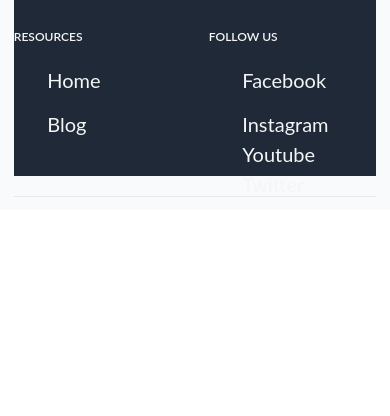
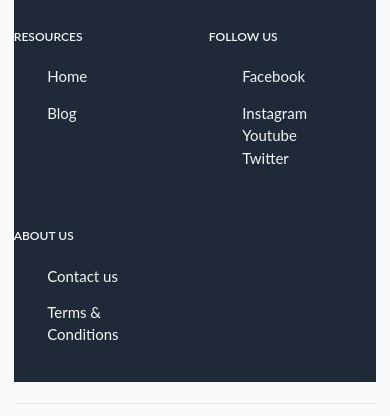
Before and after one commit to papikelscode/mrolovies, a plain HTML site: page blog1.html in a window 390 px wide. Shown: the part 3036-3452 px from the top of the page. Before the commit the page ends 3246 px from the top, so only its background shows below. Drawn offline with nearby package versions, Linux system fonts and the light colour scheme; a web font is replaced by a local one.

Commit message:
Update blog.css

```diff
--- a/assets/css/blog.css
+++ b/assets/css/blog.css
@@ -48,3 +48,12 @@ ul li{
 #footer{
     height: 15rem;
 }
+
+@media only screen and (max-width: 600px) {
+ #footer{
+    height:30rem;
+ }
+ ul li{
+    font-size: 15px;
+}
+  }
```
